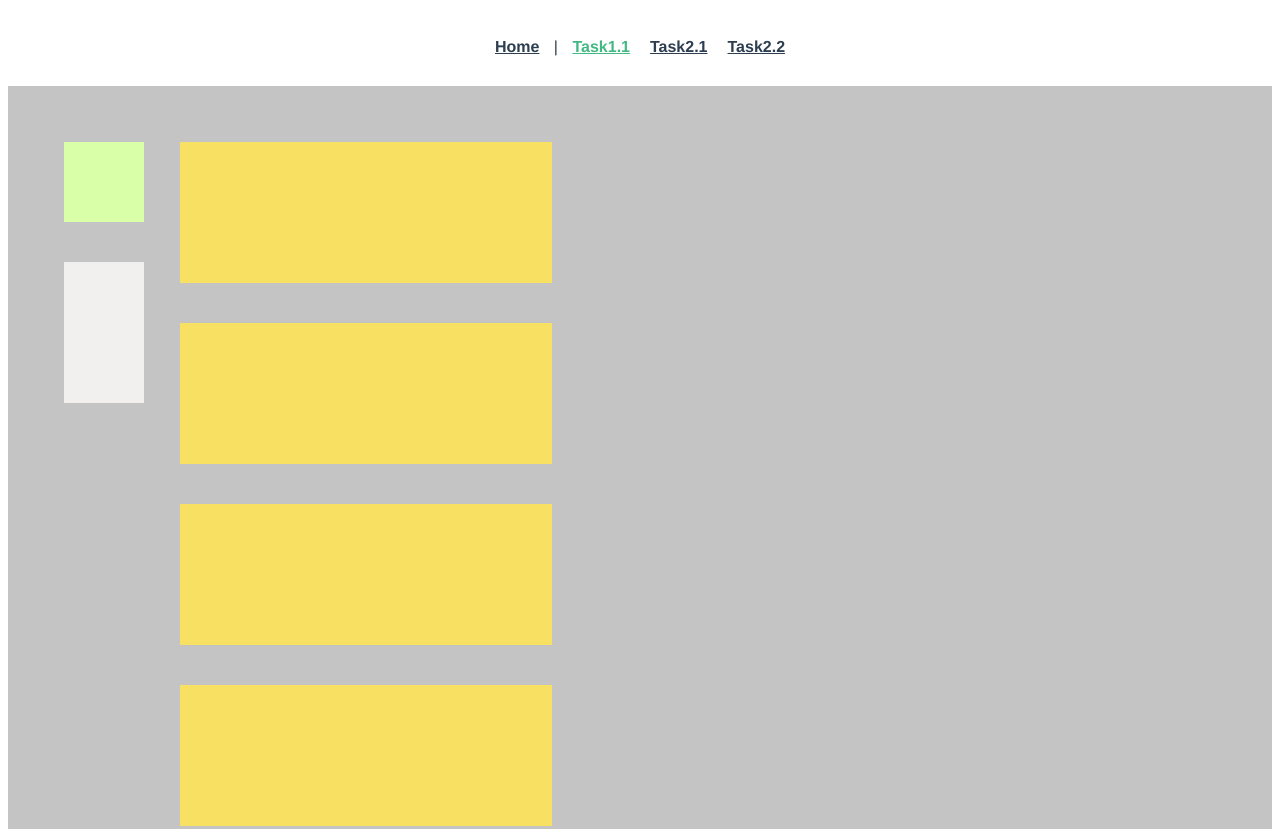
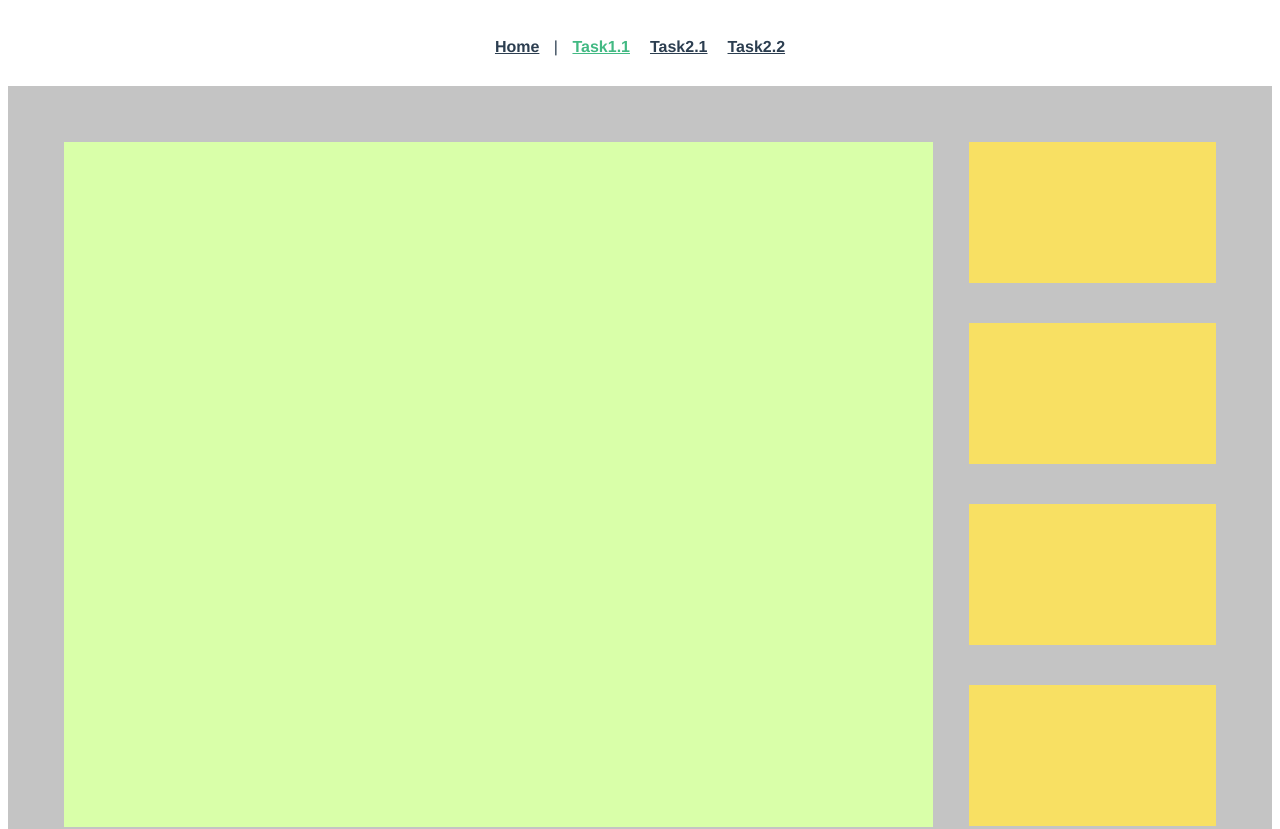
Before and after one commit to ulan31/test-home-office, a Vue app: page /task11 in a window 1280 px wide. Shown: the top 829 px of the page. Built offline with nearby package versions, Linux system fonts and the light colour scheme.

Commit message:
finish task 1.1

```diff
--- /dev/null
+++ b/src/assets/sass/theme/480/_grid1.scss
@@ -0,0 +1,26 @@
+.wrapper {
+  flex-direction: column;
+  padding: 35px 45px;
+
+  .block-left {
+    width: 100%;
+
+    .block-green {
+      height: 423px;
+    }
+
+    .block-white {
+      margin-top: 35px;
+    }
+  }
+
+  .block-right {
+    width: 100%;
+
+    .block-yellow {
+      margin-left: 0;
+      margin-bottom: 35px;
+      margin-top: 35px;
+    }
+  }
+}
--- /dev/null
+++ b/src/assets/sass/theme/_grid1.scss
@@ -0,0 +1,34 @@
+.wrapper {
+  max-width: 1645px;
+  background-color: #C4C4C4;
+  display: flex;
+  margin: 0 auto;
+  box-sizing: border-box;
+  padding: 56px;
+
+  .block-left {
+    width: 1142px;
+
+    .block-green {
+      height: 685px;
+      background-color: #D9FFA9;
+    }
+
+    .block-white {
+      background-color: #fff;
+      margin-top: 40px;
+      height: 141px;
+    }
+  }
+
+  .block-right {
+    width: 372px;
+
+    .block-yellow {
+      height: 141px;
+      background-color: #F8E063;
+      margin-bottom: 40px;
+      margin-left: 36px;
+    }
+  }
+}
--- a/src/assets/sass/theme/index.scss
+++ b/src/assets/sass/theme/index.scss
@@ -1,2 +1,7 @@
 @import "button";
 @import "alert";
+@import "grid1";
+
+@media screen and (max-width: 480px) {
+  @import "480/grid1";
+}
--- a/src/views/Task11.vue
+++ b/src/views/Task11.vue
@@ -1,53 +1,15 @@
 <template>
   <div class="wrapper">
-    <div class="block1">
-      <div class="block11"></div>
-      <div class="block12"></div>
+    <div class="block-left">
+      <div class="block-green"></div>
+      <div class="block-white"></div>
     </div>
-    <div class="block2">
-      <div class="block21"></div>
-      <div class="block21"></div>
-      <div class="block21"></div>
-      <div class="block21"></div>
-      <div class="block21"></div>
+    <div class="block-right">
+      <div class="block-yellow"></div>
+      <div class="block-yellow"></div>
+      <div class="block-yellow"></div>
+      <div class="block-yellow"></div>
+      <div class="block-yellow"></div>
     </div>
   </div>
 </template>
-<style scoped>
-.wrapper {
-  max-width: 1645px;
-  background-color: #C4C4C4;
-  display: flex;
-  min-height: 100%;
-  margin: 0 auto;
-  padding: 56px;
-  box-sizing: border-box;
-}
-
-.block1 {
-  margin-right: 18px;
-}
-.block11 {
-  background-color: #D9FFA9;
-  padding: 40px;
-  margin-bottom: 40px;
-}
-.block12 {
-  background-color: #F2EFEF;
-  height: 141px;
-  max-width: 1142px;
-}
-
-.block2 {
-  max-width: 372px;
-  margin-left: 18px;
-}
-
-.block21 {
-  background-color: #F8E063;
-  width: 372px;
-  height: 141px;
-  margin-bottom: 40px;
-}
-
-</style>
```
